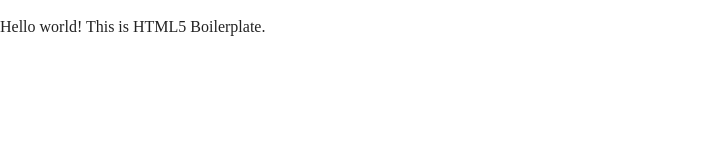
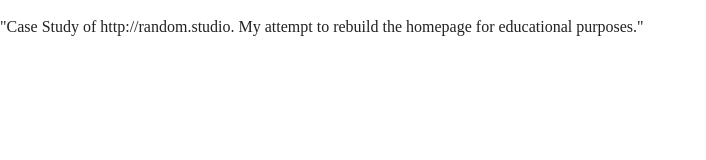
Before and after one commit to akonigbagbe/casestudy-randomstudio, a plain HTML site: page index.html in a window 1280 px wide. Shown: the whole page, without its empty margins (0-706 px from the left). Drawn offline with nearby package versions, Linux system fonts and the light colour scheme.

Commit message:
revised index.html

```diff
--- a/index.html
+++ b/index.html
@@ -20,7 +20,7 @@
         <![endif]-->
 
         <!-- Add your site or application content here -->
-        <p>Hello world! This is HTML5 Boilerplate.</p>
+        <p>"Case Study of http://random.studio. My attempt to rebuild the homepage for educational purposes."</p>
         <script src="js/vendor/modernizr-3.5.0.min.js"></script>
         <script src="https://code.jquery.com/jquery-3.2.1.min.js" integrity="sha256-hwg4gsxgFZhOsEEamdOYGBf13FyQuiTwlAQgxVSNgt4=" crossorigin="anonymous"></script>
         <script>window.jQuery || document.write('<script src="js/vendor/jquery-3.2.1.min.js"><\/script>')</script>
```
